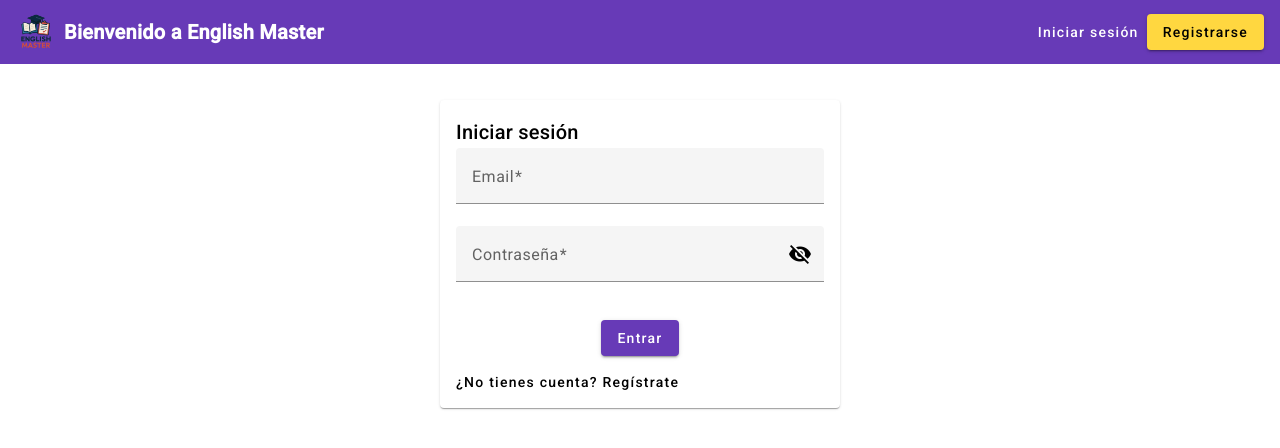
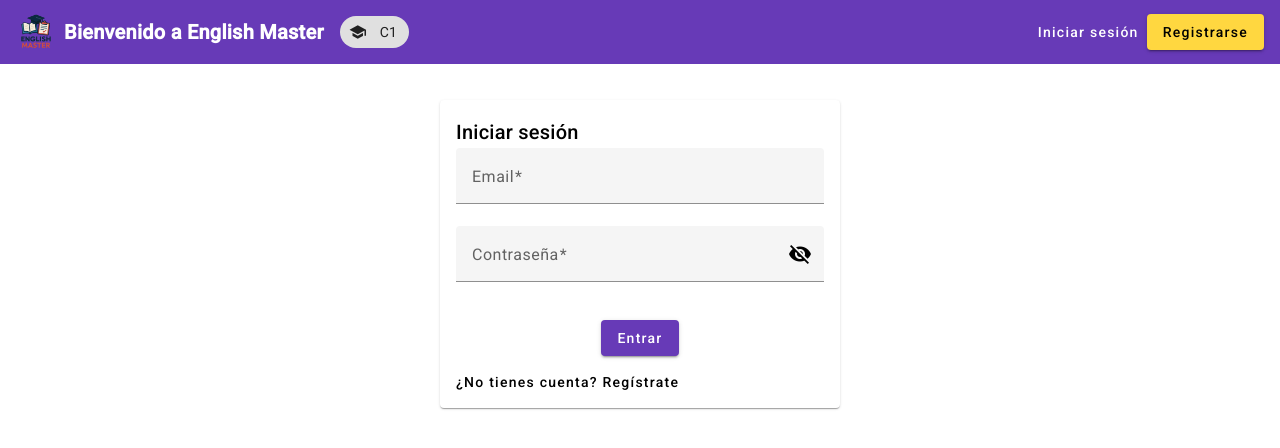
Before and after one commit to samuel2793/english-master-frontend, an Angular app: page /login in a window 1280 px wide. Shown: the top 448 px of the page. Built offline with nearby package versions, Linux system fonts and the light colour scheme.

Commit message:
feat(toolbar): mostrar nivel de estudio C1 como MatChip

```diff
--- a/src/app/app.component.html
+++ b/src/app/app.component.html
@@ -6,6 +6,12 @@
     src="assets/logo/logo.png"
   />
   <span class="toolbar-title">Bienvenido a English Master</span>
+  <mat-chip-set class="toolbar-chip-list" aria-label="Nivel de estudio">
+    <mat-chip color="accent" selected>
+      <mat-icon matChipAvatar>school</mat-icon>
+      {{ level }}
+    </mat-chip>
+  </mat-chip-set>
   <span class="spacer"></span> <!-- empuja los botones a la derecha -->
 
   <button mat-button routerLink="/login" routerLinkActive="active">
--- a/src/app/app.component.scss
+++ b/src/app/app.component.scss
@@ -30,3 +30,14 @@
   flex-direction: column;
   align-items: center;
 }
+
+.toolbar-chip-list {
+  margin-left: 16px;
+
+  mat-chip {
+    height: 32px;
+    font-size: 14px;
+    font-weight: 500;
+    text-transform: uppercase;
+  }
+}
--- a/src/app/app.component.ts
+++ b/src/app/app.component.ts
@@ -7,4 +7,5 @@ import { Component } from '@angular/core';
 })
 export class AppComponent {
   title = 'english-master-frontend';
+  level = 'C1';
 }
--- a/src/app/app.module.ts
+++ b/src/app/app.module.ts
@@ -15,6 +15,9 @@ import { ReactiveFormsModule } from '@angular/forms';
 import { MatCardModule }       from '@angular/material/card';
 import { MatFormFieldModule }  from '@angular/material/form-field';
 import { MatInputModule }      from '@angular/material/input';
+import { MatChipsModule } from '@angular/material/chips';
+import { MatTooltipModule } from '@angular/material/tooltip';
+
 
 @NgModule({
   declarations: [
@@ -34,6 +37,8 @@ import { MatInputModule }      from '@angular/material/input';
     MatCardModule,
     MatFormFieldModule,
     MatInputModule,
+    MatChipsModule,
+    MatTooltipModule,
   ],
   providers: [],
   bootstrap: [AppComponent]
```
Also changed, not shown: 1 other file (tests, documents, lock files or other folders).
